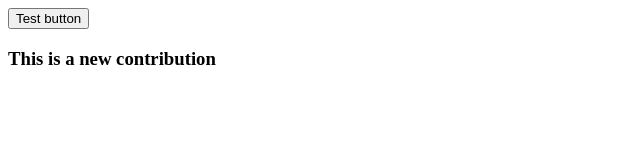
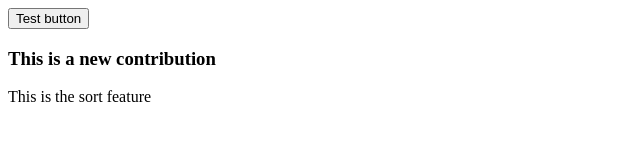
Before and after one commit to tom43983/testrepo, a plain HTML site: page index.html in a window 1280 px wide. Shown: the whole page, without its empty margins (0-640 px from the left). Drawn offline with Linux system fonts and the light colour scheme.

Commit message:
added sort feature

```diff
--- a/index.html
+++ b/index.html
@@ -9,6 +9,7 @@
     <button>Test button</button>
     <title>Documenttest</title>
     <h3>This is a new contribution</h3>
+    <div>This is the sort feature</div>
 </head>
 <body>
 
```
